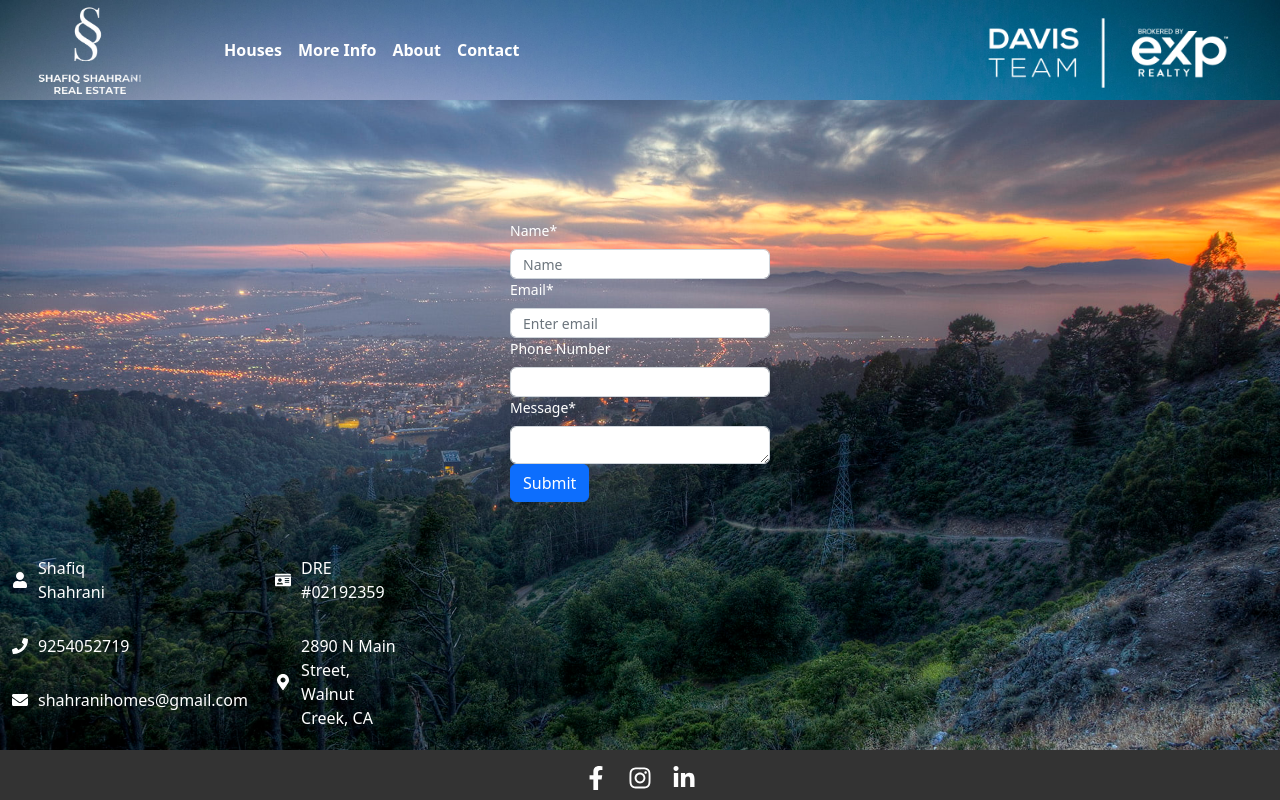
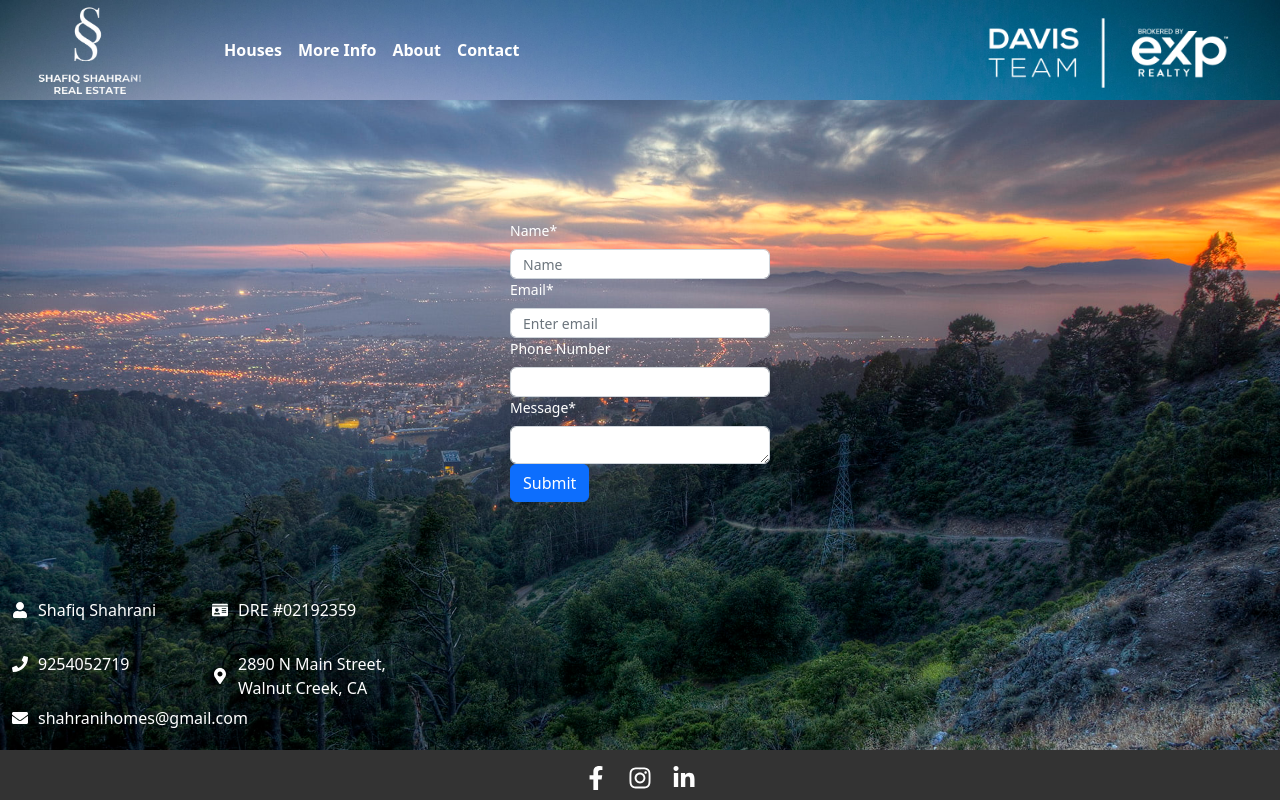
Before and after one commit to Moshahrani/real-estate-website, a React (Create React App) app in the folder real-estate/: page /contact in a window 1280 px wide. Built offline with nearby package versions, Linux system fonts and the light colour scheme.

Commit message:
re-added flex options back into contact-container in contact.css for contact info to render smoothly while increasing/decreasing view size

```diff
--- a/real-estate/src/Contact.css
+++ b/real-estate/src/Contact.css
@@ -2,13 +2,11 @@
     /* position:absolute; */
     bottom: 0;
     left: 30;
-    /* right: -650px; */
     position: fixed;
-    /* display: flex;
+     display: flex;
     flex-direction: column;
     justify-content: flex-end;
-    align-items: flex-start; */
-    /* width: 100px; */
+    align-items: flex-start;
     padding-bottom: 40px;
     color: white;
     z-index: 6;
@@ -25,5 +23,5 @@
   .form-group > div {
     margin-left: 10px;
     font-size: 16px;
-    width: 100px;
+    width: 150px;
   }
```
